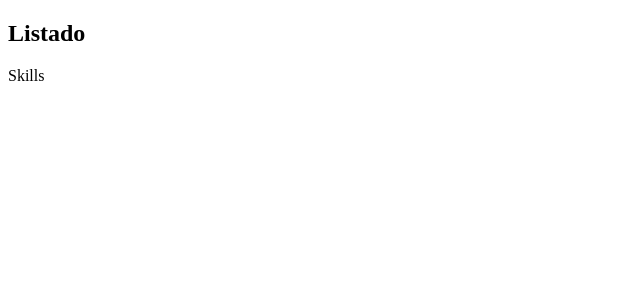
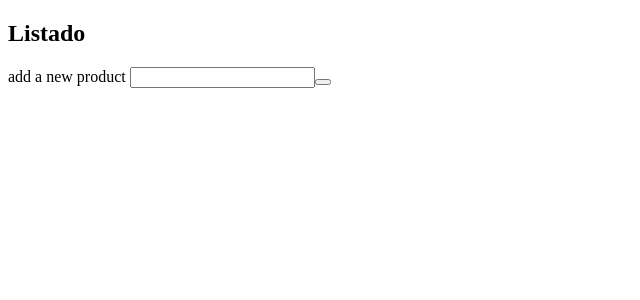
Before and after one commit to tamara-moran/Skills, an Angular app: page / in a window 1280 px wide. Shown: the top 300 px of the page, without its empty margins (0-640 px from the left). Built offline with nearby package versions, Linux system fonts and the light colour scheme.

Commit message:
Moving data from Nested Component

```diff
--- a/src/app/app.component.html
+++ b/src/app/app.component.html
@@ -482,7 +482,7 @@
 <!-- * * * * * * * * * * End of Placeholder * * * * * * * * * * * -->
 <!-- * * * * * * * * * * * * * * * * * * * * * * * * * * * * * * * -->
 
-<app-product [p_title]="title"></app-product>
+<app-product (c_newProductEvent)="p_addProduct($event)"></app-product>
 
 
 
--- a/src/app/app.component.ts
+++ b/src/app/app.component.ts
@@ -7,4 +7,7 @@ import { Component } from '@angular/core';
 })
 export class AppComponent {
   title = 'Skills';
+  p_addProduct(newProduct:string){
+    console.log(newProduct);
+  }
 }
--- a/src/app/products/product.component.ts
+++ b/src/app/products/product.component.ts
@@ -1,4 +1,4 @@
-import { Component, Input} from "@angular/core";
+import { Component, Output, EventEmitter} from "@angular/core";
 
 declare const getnRandomNumbers:any;
 
@@ -17,9 +17,14 @@ declare const getnRandomNumbers:any;
                 <div *ngFor="let x of rNum >
                 {{x}}
 
-                </div>-->
+                </div>
+
+                {{p_title}}-->
+
                 <h2>Listado</h2>
-                {{p_title}}
+                <label>add a new product
+                <input #newProduct></label>
+                <button (Click) = "addProduct(newProduct.value)"></button>
                 `,
     styles:[ 'div {font-weight:bolder; color:darkgreen;}']
 })
@@ -50,6 +55,12 @@ export class ProductComponent{
 
     pageChanged(event:any){
         this.page = event;
-    }*/
-        @Input() p_title:string | undefined;
+    }
+        @Input() p_title:string | undefined;*/
+
+        @Output() c_newProductEvent = new EventEmitter<string>();
+        addProduct(value:string){
+           this.c_newProductEvent.emit(value);
+
+        }
 }
```
